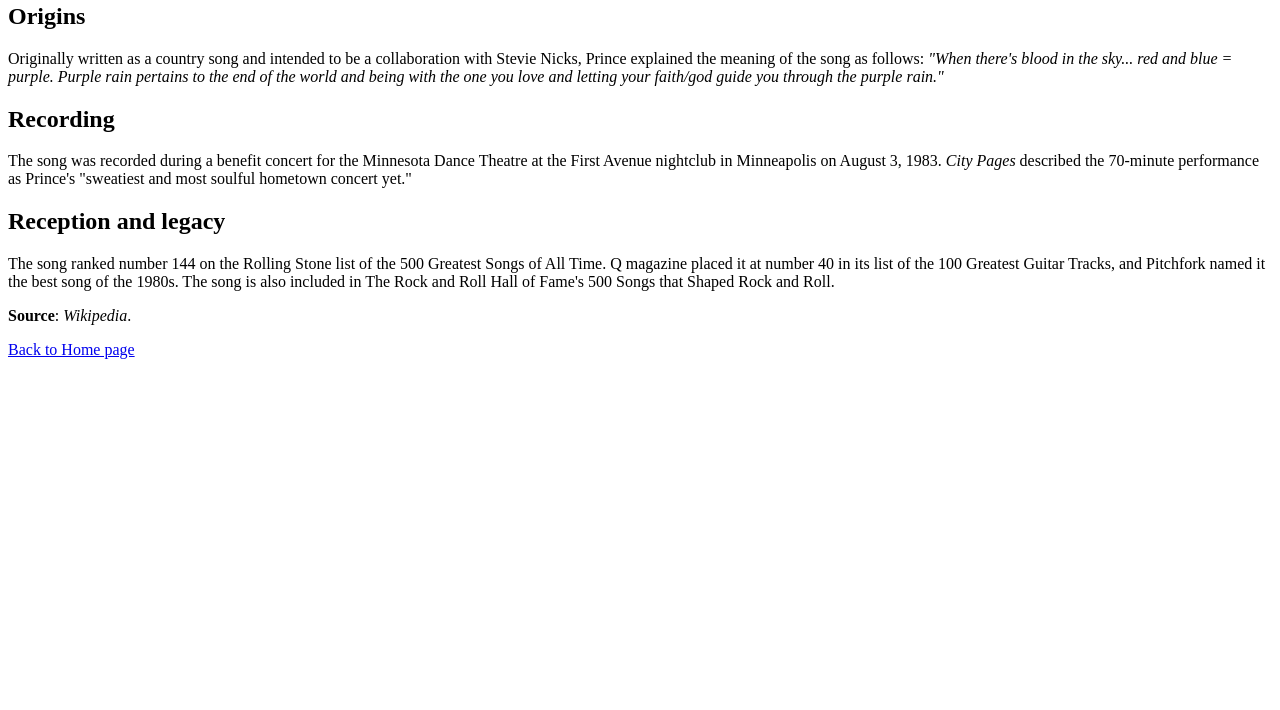
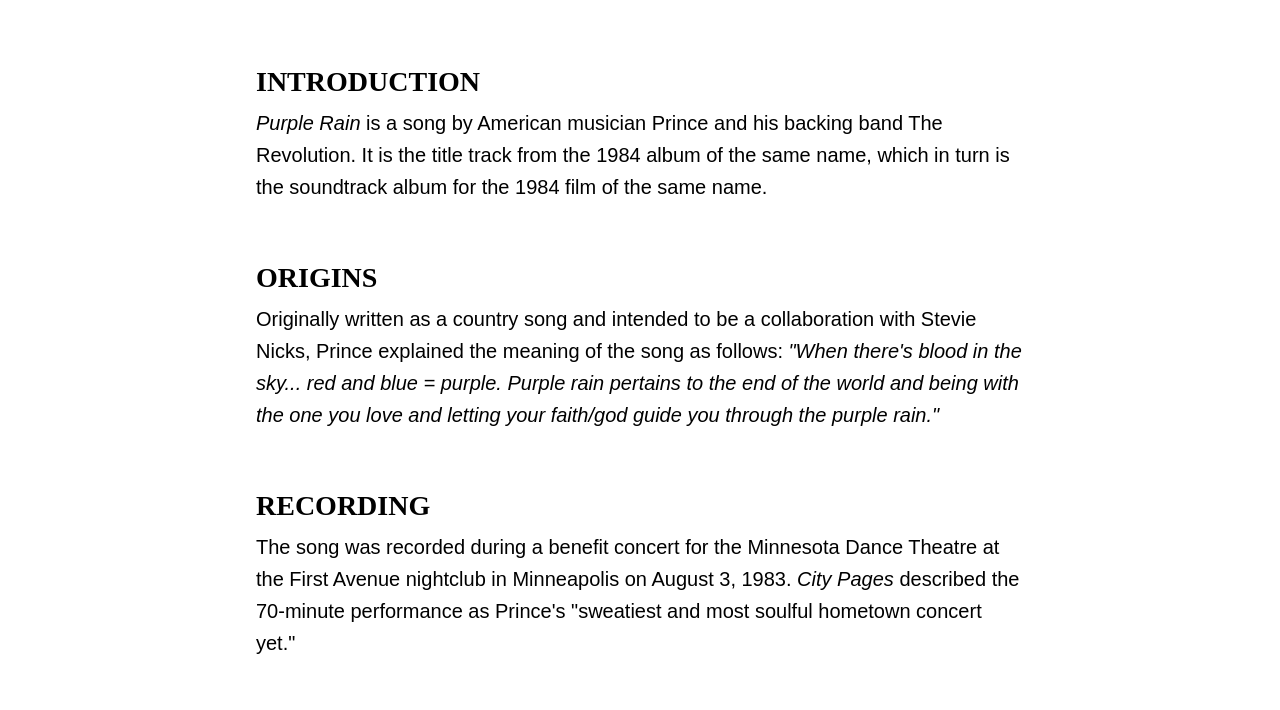
Before and after one commit to Saifallah94/Saifallah94.github.io, a plain HTML site: page exercises/page-2.html in a window 1280 px wide. Shown: the part 180-890 px from the top of the page. Before the commit the page ends 800 px from the top, so only its background shows below. Drawn offline with Linux system fonts and the light colour scheme.

Commit message:
Add files via upload

```diff
--- a/exercises/page-2.html
+++ b/exercises/page-2.html
@@ -7,6 +7,7 @@
     <meta name="viewport" content="width=device-width, initial-scale=1.0">
     <title>Purple Rain</title>
     <meta name="description" content="A basic web page containing some text from Wikipedia about the 1983-recorded song Purple Rain by Prince">
+    <link rel="stylesheet" href="assets/css/style-2.css">
 </head>
 
 <body>
```
Also changed, not shown: exercises/page-3.html (+1 -0 lines).
